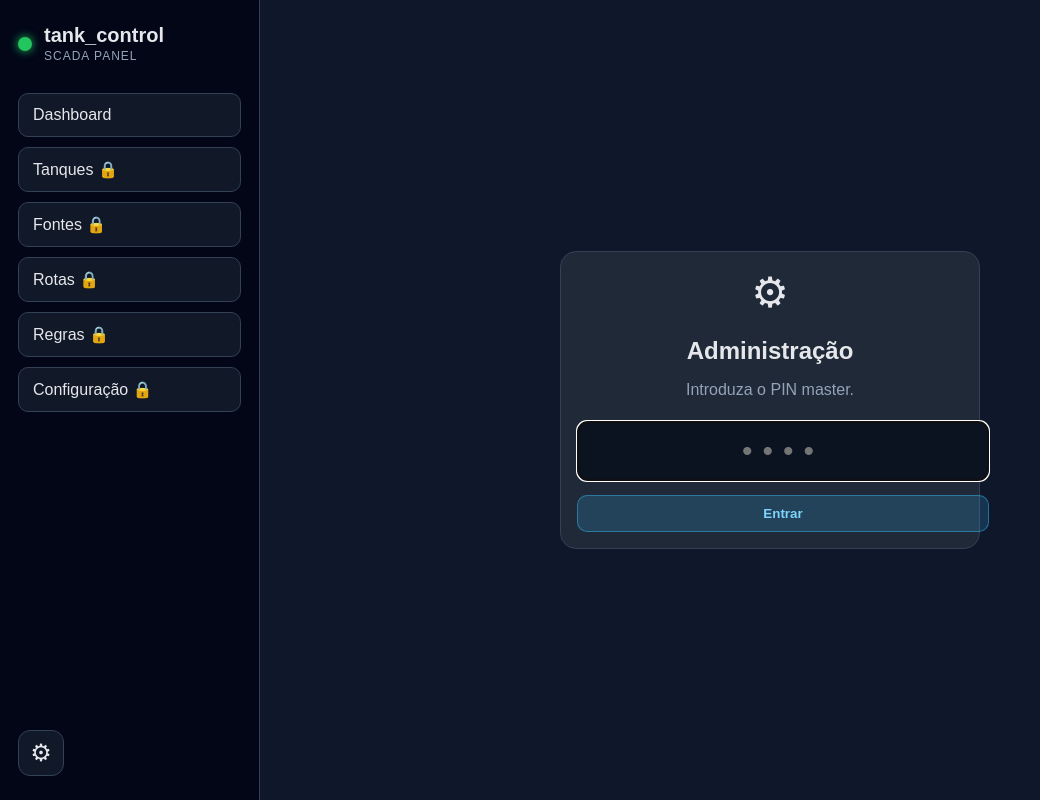
After one commit to ViCor44/tank_control, a Flask app: page /master-login?next=/security/history in a window 1280 px wide. The commit adds this page. Shown: the whole page, without its empty margins (0-1040 px from the left). Run offline with Flask 3, Linux system fonts and the light colour scheme.

Commit message:
feat: add PIN access control and audit history

```diff
--- a/app.py
+++ b/app.py
@@ -1,4 +1,4 @@
-from flask import Flask, render_template, request, redirect, url_for, jsonify
+from flask import Flask, render_template, request, redirect, url_for, jsonify, session, flash, g
 
 from datetime import datetime, timezone
 from uuid import uuid4
@@ -13,6 +13,7 @@ from services.relay_inventory import (
     get_relay_count,
     get_relay_assignments,
 )
+from services.security_service import append_audit, find_active_user, find_user_by_pin, get_session_secret, hash_pin, load_audit, load_security, pin_in_use, save_security, verify_master_pin
 
 
 def format_sensor_error(error):
@@ -316,6 +317,142 @@ def _recompute_start_relays(boards):
 
 def create_app():
     app = Flask(__name__)
+    app.secret_key = get_session_secret()
+    app.config.update(SESSION_COOKIE_HTTPONLY=True, SESSION_COOKIE_SAMESITE="Lax")
+
+    public_endpoints = {"index", "api_state", "login", "master_login", "static"}
+    master_endpoints = {"security_users", "security_user_add", "security_user_update", "security_master_pin", "security_history"}
+
+    @app.before_request
+    def require_pin():
+        endpoint = request.endpoint
+        if endpoint is None or endpoint in public_endpoints or endpoint == "logout":
+            return None
+        if endpoint in master_endpoints:
+            if session.get("master_authenticated"):
+                return None
+            return redirect(url_for("master_login", next=request.full_path.rstrip("?")))
+        if session.get("user_id"):
+            user = find_active_user(session["user_id"])
+            if user:
+                session["user_name"] = user["name"]
+                return None
+            session.pop("user_id", None)
+            session.pop("user_name", None)
+        return redirect(url_for("login", next=request.full_path.rstrip("?")))
+
+    @app.before_request
+    def prepare_audit():
+        g.audit_actor = session.get("user_name") or ("Master" if session.get("master_authenticated") else None)
+
+    @app.after_request
+    def audit_request(response):
+        if response.status_code < 400 and g.get("audit_actor") and request.endpoint:
+            page_access = request.method == "GET" and request.endpoint not in {"api_state", "static"}
+            action_request = request.method in {"POST", "PUT", "PATCH", "DELETE"}
+            if page_access or action_request:
+                append_audit(g.audit_actor, "alterou" if action_request else "acedeu", request.path, request.form.get("action", "") if action_request else "", request.remote_addr or "")
+        return response
+
+    @app.context_processor
+    def security_context():
+        return {"current_user_name": session.get("user_name"), "master_authenticated": bool(session.get("master_authenticated"))}
+
+    def _safe_next(default_endpoint="index"):
+        target = request.form.get("next") or request.args.get("next") or ""
+        return target if target.startswith("/") and not target.startswith("//") else url_for(default_endpoint)
+
+    @app.route("/login", methods=["GET", "POST"])
+    def login():
+        if request.method == "POST":
+            user = find_user_by_pin(request.form.get("pin", "").strip())
+            if user:
+                session["user_id"], session["user_name"] = user["id"], user["name"]
+                append_audit(user["name"], "iniciou sessão", _safe_next(), ip=request.remote_addr or "")
+                return redirect(_safe_next())
+            append_audit("PIN desconhecido", "falhou autenticação", _safe_next(), ip=request.remote_addr or "")
+            flash("PIN inválido.", "error")
+        return render_template("login.html", master=False, next=_safe_next())
+
+    @app.route("/master-login", methods=["GET", "POST"])
+    def master_login():
+        if request.method == "POST":
+            if verify_master_pin(request.form.get("pin", "").strip()):
+                session["master_authenticated"] = True
+                append_audit("Master", "autenticou", "Administração", ip=request.remote_addr or "")
+                return redirect(_safe_next("security_users"))
+            append_audit("Desconhecido", "falhou autenticação master", "Administração", ip=request.remote_addr or "")
+            flash("PIN master inválido.", "error")
+        return render_template("login.html", master=True, next=_safe_next("security_users"))
+
+    @app.route("/logout", methods=["POST"])
+    def logout():
+        actor = session.get("user_name") or ("Master" if session.get("master_authenticated") else "Desconhecido")
+        append_audit(actor, "terminou sessão", request.path, ip=request.remote_addr or "")
+        session.clear()
+        return redirect(url_for("index"))
+
+    @app.route("/security/users")
+    def security_users():
+        security = load_security()
+        users = [{k: v for k, v in user.items() if k != "pin_hash"} for user in security.get("users", [])]
+        return render_template("security_users.html", users=users, default_master=security.get("master_pin_is_default", False))
+
+    @app.route("/security/users/add", methods=["POST"])
+    def security_user_add():
+        name, pin = request.form.get("name", "").strip(), request.form.get("pin", "").strip()
+        if not name or not pin.isdigit() or not 4 <= len(pin) <= 8:
+            flash("Indique um nome e um PIN numérico com 4 a 8 dígitos.", "error")
+        elif pin_in_use(pin):
+            flash("Esse PIN já está em utilização.", "error")
+        else:
+            security = load_security()
+            security.setdefault("users", []).append({"id": uuid4().hex, "name": name, "pin_hash": hash_pin(pin), "active": True})
+            save_security(security)
+            append_audit("Master", "criou utilizador", name, ip=request.remote_addr or "")
+            flash("Utilizador criado.", "success")
+        return redirect(url_for("security_users"))
+
+    @app.route("/security/users/<user_id>", methods=["POST"])
+    def security_user_update(user_id):
+        security = load_security()
+        user = next((item for item in security.get("users", []) if item.get("id") == user_id), None)
+        if not user:
+            return "Utilizador não encontrado", 404
+        action = request.form.get("action")
+        if action == "delete":
+            security["users"].remove(user); detail = f"removeu {user['name']}"
+        elif action == "toggle":
+            user["active"] = not user.get("active", True); detail = f"{'ativou' if user['active'] else 'desativou'} {user['name']}"
+        elif action == "pin":
+            pin = request.form.get("pin", "").strip()
+            if not pin.isdigit() or not 4 <= len(pin) <= 8 or pin_in_use(pin, user_id):
+                flash("O novo PIN deve ter 4 a 8 dígitos e não pode estar em uso.", "error")
+                return redirect(url_for("security_users"))
+            user["pin_hash"] = hash_pin(pin); detail = f"alterou o PIN de {user['name']}"
+        else:
+            return "Ação desconhecida", 400
+        save_security(security)
+        append_audit("Master", "geriu utilizador", detail, ip=request.remote_addr or "")
+        flash("Alteração guardada.", "success")
+        return redirect(url_for("security_users"))
+
+    @app.route("/security/master-pin", methods=["POST"])
+    def security_master_pin():
+        new_pin, confirmation = request.form.get("pin", "").strip(), request.form.get("pin_confirmation", "").strip()
+        if new_pin != confirmation or not new_pin.isdigit() or not 4 <= len(new_pin) <= 8 or pin_in_use(new_pin):
+            flash("Os PINs devem coincidir, ter 4 a 8 dígitos e não estar em uso.", "error")
+        else:
+            security = load_security()
+            security.update(master_pin_hash=hash_pin(new_pin), master_pin_is_default=False)
+            save_security(security)
+            append_audit("Master", "alterou", "PIN master", ip=request.remote_addr or "")
+            flash("PIN master alterado.", "success")
+        return redirect(url_for("security_users"))
+
+    @app.route("/security/history")
+    def security_history():
+        return render_template("security_history.html", entries=load_audit())
 
     @app.route("/")
     def index():
--- a/static/css/app.css
+++ b/static/css/app.css
@@ -31,6 +31,44 @@ body {
   -webkit-user-select: none;
   user-select: none;
 }
+
+/* PIN access and header administration */
+.sidebar-footer { margin-top: auto; padding-top: 24px; display: flex; align-items: center; justify-content: space-between; gap: 8px; }
+.signed-user { color: var(--green); font-size: 13px; overflow: hidden; text-overflow: ellipsis; }
+.gear-menu { position: relative; }
+.gear-menu summary { list-style: none; cursor: pointer; width: 46px; height: 46px; display: grid; place-items: center; border: 1px solid var(--line); border-radius: 12px; background: var(--panel); font-size: 24px; }
+.gear-menu summary::-webkit-details-marker { display: none; }
+.gear-popover { position: absolute; z-index: 20; left: 0; bottom: 54px; width: 180px; padding: 8px; border: 1px solid var(--line); border-radius: 12px; background: #020617; box-shadow: 0 16px 40px rgba(0,0,0,.45); }
+.gear-popover a, .gear-popover button { display: block; width: 100%; padding: 11px; color: var(--text); background: none; border: 0; text-align: left; text-decoration: none; font: inherit; cursor: pointer; border-radius: 8px; }
+.gear-popover a:hover, .gear-popover button:hover { background: var(--panel-2); color: var(--blue); }
+.gear-popover form { margin: 0; }
+.auth-shell { flex: 1; display: grid; place-items: center; }
+.auth-card { width: min(420px, 100%); text-align: center; padding: 32px; }
+.auth-icon { font-size: 42px; }
+.auth-card h2 { margin-bottom: 8px; }
+.auth-card p, .muted { color: var(--muted); }
+.pin-form { display: grid; gap: 14px; margin-top: 22px; }
+.pin-form input { text-align: center; font-size: 30px; letter-spacing: 10px; }
+.pin-form input, .form-grid label input, .user-actions input { background: #0b1220; color: var(--text); border: 1px solid var(--line); border-radius: 10px; padding: 12px; }
+.form-grid label { display: flex; flex-direction: column; gap: 8px; color: var(--muted); }
+.button { display: inline-block; background: rgba(56,189,248,.18); color: #7dd3fc; border: 1px solid rgba(56,189,248,.45); padding: 10px 14px; border-radius: 10px; text-decoration: none; font-weight: bold; cursor: pointer; }
+.button.secondary { background: rgba(148,163,184,.12); color: #cbd5e1; border-color: rgba(148,163,184,.3); }
+.button.danger { background: rgba(239,68,68,.16); color: #fca5a5; border-color: rgba(239,68,68,.5); }
+.flash { padding: 12px 14px; border: 1px solid var(--line); border-radius: 10px; background: var(--panel); }
+.flash-error { border-color: var(--red); color: #fecaca; }
+.flash-success { border-color: var(--green); color: #bbf7d0; }
+.security-grid { display: grid; grid-template-columns: repeat(2, minmax(0, 1fr)); gap: 20px; }
+.users-panel { min-height: 0; overflow-y: auto; }
+.user-list { display: grid; gap: 10px; }
+.user-row { display: flex; justify-content: space-between; align-items: center; gap: 16px; padding: 12px; background: var(--panel); border: 1px solid var(--line); border-radius: 10px; }
+.user-row > div:first-child { display: flex; align-items: center; gap: 10px; }
+.user-actions, .user-actions form { display: flex; align-items: center; gap: 8px; margin: 0; }
+.user-actions input { width: 120px; }
+.security-grid + .users-panel { flex: 1 1 auto; }
+.panel table { width: 100%; border-collapse: collapse; }
+.panel table th, .panel table td { padding: 11px; border-bottom: 1px solid var(--line); text-align: left; }
+.panel table th { color: var(--muted); }
+@media (max-width: 900px) { .security-grid { grid-template-columns: 1fr; } .user-row, .user-actions { align-items: stretch; flex-direction: column; } }
 
 input,
 textarea,
@@ -99,6 +137,8 @@ select {
   height: 100vh;
   overflow-y: auto;
   flex-shrink: 0;
+  display: flex;
+  flex-direction: column;
 }
 
 .brand {
--- a/templates/base.html
+++ b/templates/base.html
@@ -4,7 +4,7 @@
   <meta charset="utf-8">
   <meta name="viewport" content="width=device-width, initial-scale=1">
   <title>{% block title %}tank_control{% endblock %}</title>
-  <link rel="stylesheet" href="{{ url_for('static', filename='css/app.css', v='20260810-source-safety') }}">
+  <link rel="stylesheet" href="{{ url_for('static', filename='css/app.css', v='20260902-security') }}">
 </head>
 <body>
   <aside class="sidebar">
@@ -18,12 +18,16 @@
 
     <nav class="nav">
       <a href="/">Dashboard</a>
-      <a href="/tanks">Tanques</a>
-      <a href="/sources">Fontes</a>
-      <a href="/routes">Rotas</a>
-      <a href="/rules">Regras</a>
-      <a href="/settings">Configuração</a>
+      <a href="/tanks">Tanques {{ '' if current_user_name else '🔒' }}</a>
+      <a href="/sources">Fontes {{ '' if current_user_name else '🔒' }}</a>
+      <a href="/routes">Rotas {{ '' if current_user_name else '🔒' }}</a>
+      <a href="/rules">Regras {{ '' if current_user_name else '🔒' }}</a>
+      <a href="/settings">Configuração {{ '' if current_user_name else '🔒' }}</a>
     </nav>
+    <div class="sidebar-footer">
+      {% if current_user_name %}<span class="signed-user">● {{ current_user_name }}</span>{% endif %}
+      <details class="gear-menu"><summary aria-label="Administração">⚙</summary><div class="gear-popover"><a href="{{ url_for('security_users') }}">Utilizadores</a><a href="{{ url_for('security_history') }}">Histórico</a>{% if current_user_name or master_authenticated %}<form method="post" action="{{ url_for('logout') }}"><button type="submit">Terminar sessão</button></form>{% endif %}</div></details>
+    </div>
   </aside>
 
   <main class="content">
--- /dev/null
+++ b/templates/login.html
@@ -0,0 +1,10 @@
+{% extends "base.html" %}
+{% block title %}{{ 'Acesso master' if master else 'Introduzir PIN' }}{% endblock %}
+{% block content %}
+<div class="auth-shell"><section class="panel auth-card">
+  <div class="auth-icon">{{ '⚙' if master else '🔒' }}</div><h2>{{ 'Administração' if master else 'Área protegida' }}</h2>
+  <p>{{ 'Introduza o PIN master.' if master else 'Introduza o seu PIN pessoal para continuar.' }}</p>
+  {% for category, message in get_flashed_messages(with_categories=true) %}<div class="flash flash-{{ category }}">{{ message }}</div>{% endfor %}
+  <form method="post" class="pin-form" autocomplete="off"><input type="hidden" name="next" value="{{ next }}"><input name="pin" type="password" inputmode="numeric" pattern="[0-9]{4,8}" minlength="4" maxlength="8" placeholder="••••" aria-label="PIN" required autofocus><button class="button" type="submit">Entrar</button></form>
+</section></div>
+{% endblock %}
--- /dev/null
+++ b/templates/security_history.html
@@ -0,0 +1,6 @@
+{% extends "base.html" %}
+{% block title %}Histórico de segurança{% endblock %}
+{% block content %}
+<div class="page-header"><div><h2>Histórico</h2><p class="muted">Últimos 500 acessos e alterações</p></div><a class="button secondary" href="{{ url_for('security_users') }}">Utilizadores</a></div>
+<section class="panel"><div class="table-wrap"><table><thead><tr><th>Data/hora (UTC)</th><th>Utilizador</th><th>Ação</th><th>Área / objeto</th><th>Detalhe</th><th>IP</th></tr></thead><tbody>{% for entry in entries %}<tr><td>{{ entry.timestamp[:19].replace('T', ' ') }}</td><td>{{ entry.actor }}</td><td>{{ entry.action }}</td><td>{{ entry.target }}</td><td>{{ entry.detail or '—' }}</td><td>{{ entry.ip or '—' }}</td></tr>{% else %}<tr><td colspan="6">Sem registos.</td></tr>{% endfor %}</tbody></table></div></section>
+{% endblock %}
```
Also changed, not shown: services/security_service.py (added, +90 -0 lines), templates/security_users.html (added, +12 -0 lines), README.md, 1 other file.
